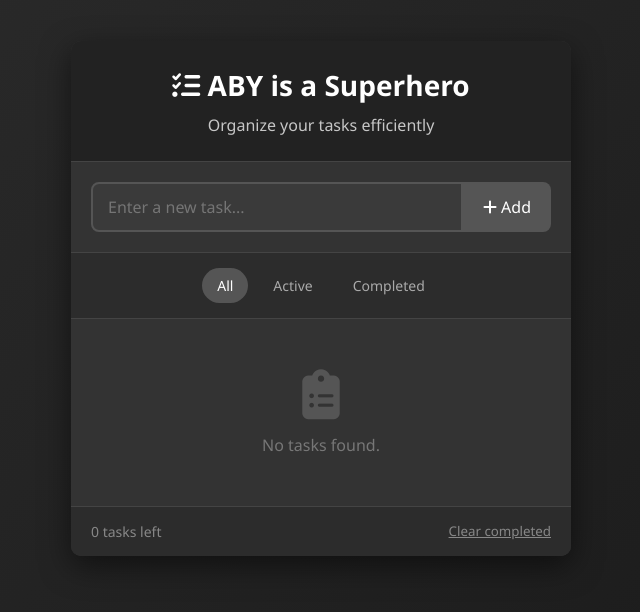
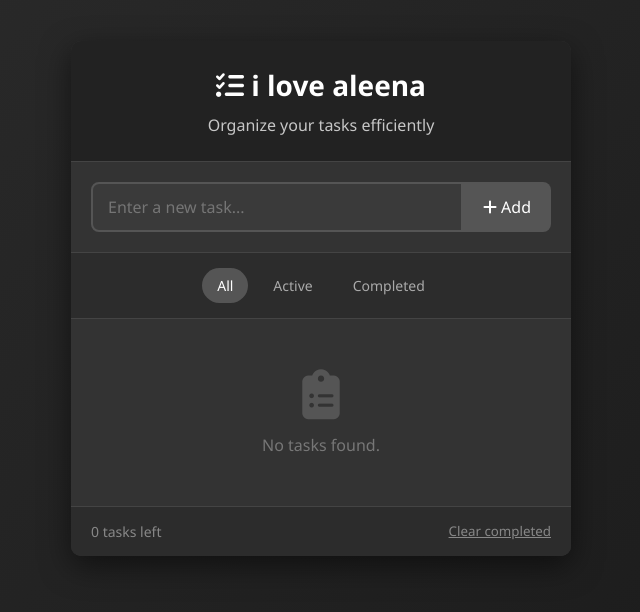
Before and after one commit to Abinbaby-24/new, a website: page index.html in a window 1280 px wide. Shown: the part 102-714 px from the top of the page, without its empty margins (319-959 px from the left). Drawn offline with Linux system fonts and the light colour scheme.

Commit message:
added aleena

```diff
--- a/index.html
+++ b/index.html
@@ -261,7 +261,7 @@
 <body>
     <div class="container">
         <div class="header">
-            <h1><i class="fas fa-tasks"></i> ABY is a Superhero</h1>
+            <h1><i class="fas fa-tasks"></i> i love aleena</h1>
             <p>Organize your tasks efficiently</p>
         </div>
 
```
